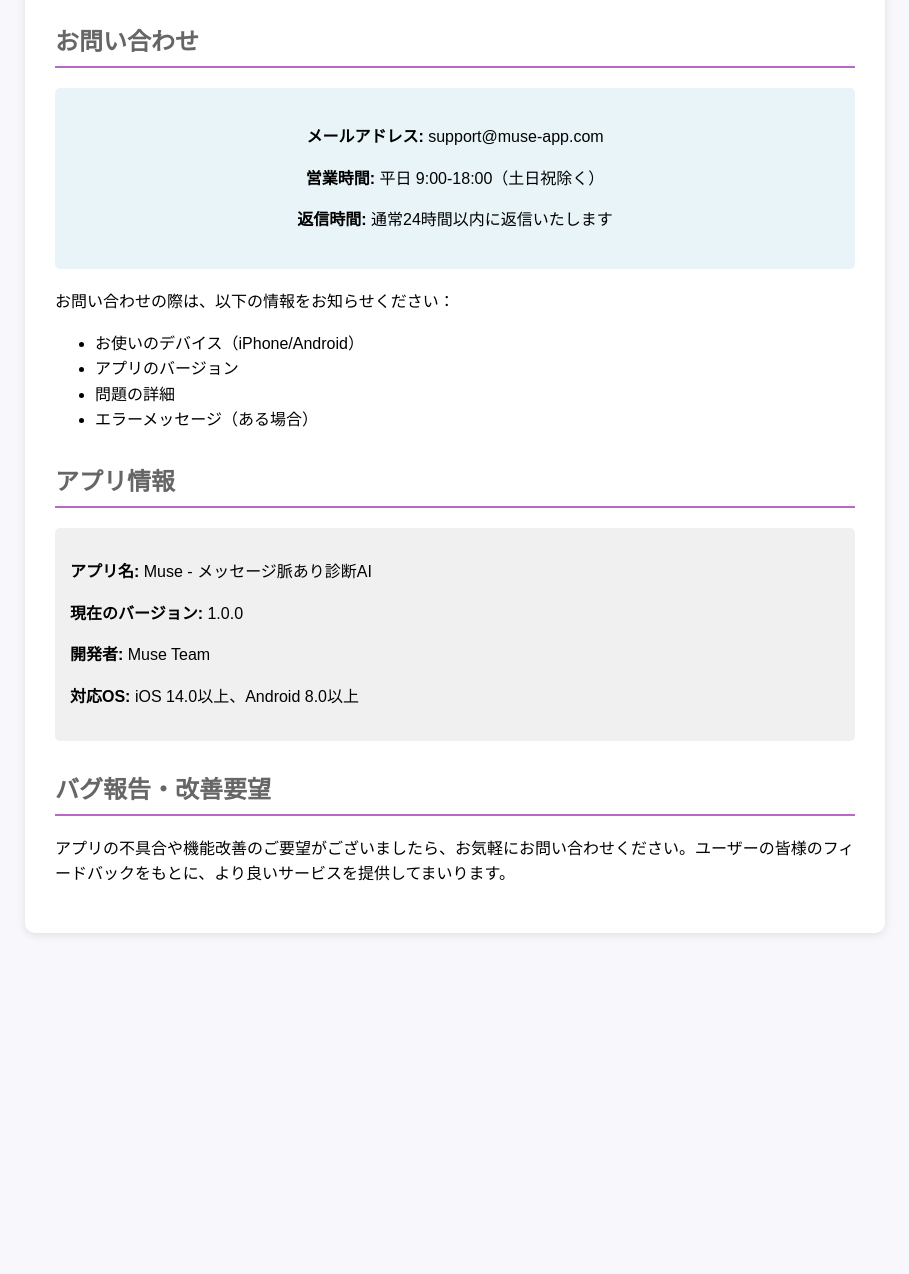
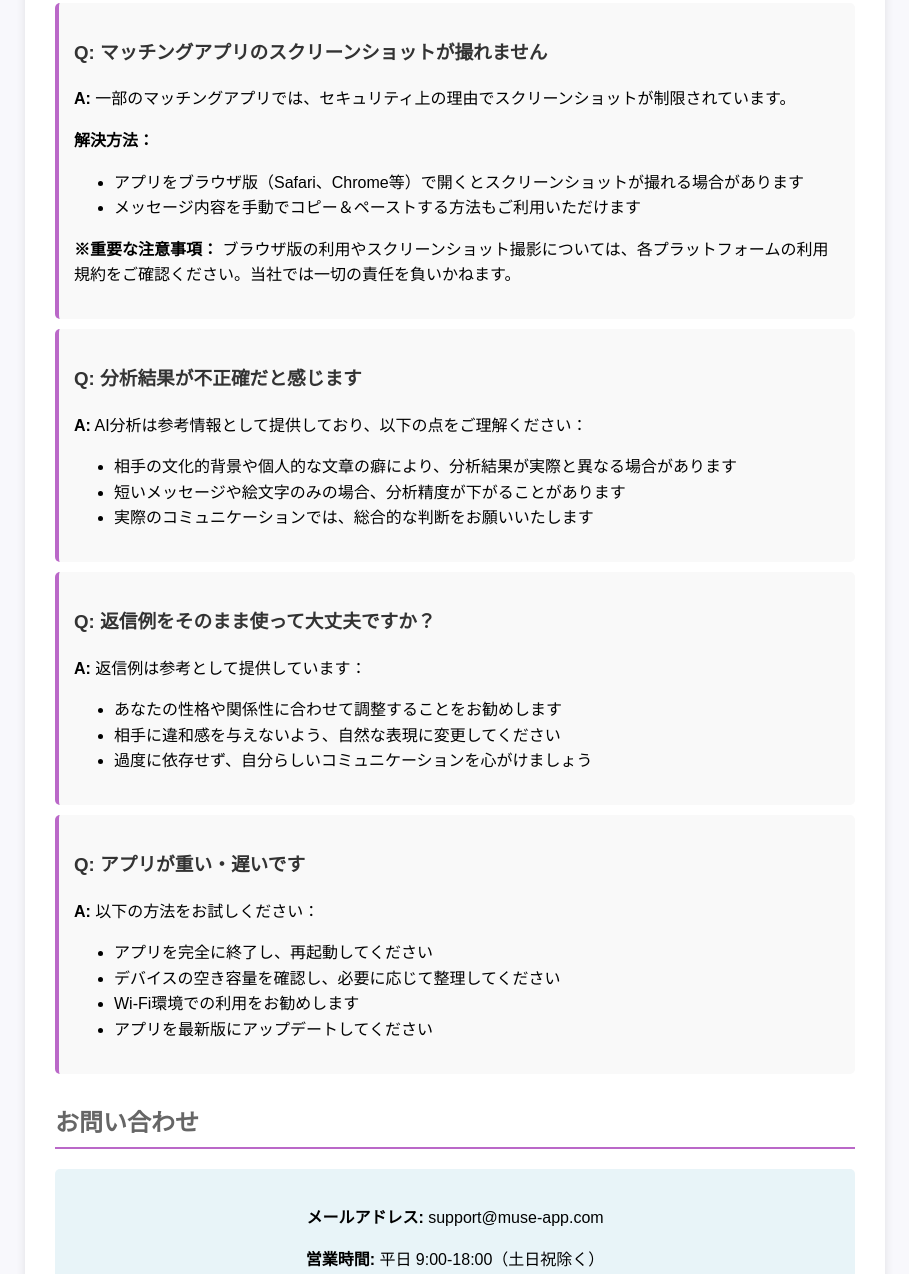
Before and after one commit to ryu-dev17/muse-policy, a plain HTML site: page support.html in a window 1280 px wide. Shown: the part 1575-2849 px from the top of the page, without its empty margins (185-1094 px from the left). Before the commit the page ends 2548 px from the top, so only its background shows below. Drawn offline with Linux system fonts and the light colour scheme.

Commit message:
サポートページとプライバシーポリシー拡充: スクリーンショット問題FAQ追加、OpenAIデータ共有詳細化

```diff
--- a/support.html
+++ b/support.html
@@ -120,6 +120,48 @@
             <p><strong>A:</strong> LINE、Instagram、各種マッチングアプリ（Pairs、Omiai、Tinderなど）のメッセージに対応しています。テキストまたはスクリーンショットでの分析が可能です。</p>
         </div>
 
+        <div class="faq-item">
+            <h3>Q: マッチングアプリのスクリーンショットが撮れません</h3>
+            <p><strong>A:</strong> 一部のマッチングアプリでは、セキュリティ上の理由でスクリーンショットが制限されています。</p>
+            <p><strong>解決方法：</strong></p>
+            <ul>
+                <li>アプリをブラウザ版（Safari、Chrome等）で開くとスクリーンショットが撮れる場合があります</li>
+                <li>メッセージ内容を手動でコピー＆ペーストする方法もご利用いただけます</li>
+            </ul>
+            <p><strong>※重要な注意事項：</strong> ブラウザ版の利用やスクリーンショット撮影については、各プラットフォームの利用規約をご確認ください。当社では一切の責任を負いかねます。</p>
+        </div>
+
+        <div class="faq-item">
+            <h3>Q: 分析結果が不正確だと感じます</h3>
+            <p><strong>A:</strong> AI分析は参考情報として提供しており、以下の点をご理解ください：</p>
+            <ul>
+                <li>相手の文化的背景や個人的な文章の癖により、分析結果が実際と異なる場合があります</li>
+                <li>短いメッセージや絵文字のみの場合、分析精度が下がることがあります</li>
+                <li>実際のコミュニケーションでは、総合的な判断をお願いいたします</li>
+            </ul>
+        </div>
+
+        <div class="faq-item">
+            <h3>Q: 返信例をそのまま使って大丈夫ですか？</h3>
+            <p><strong>A:</strong> 返信例は参考として提供しています：</p>
+            <ul>
+                <li>あなたの性格や関係性に合わせて調整することをお勧めします</li>
+                <li>相手に違和感を与えないよう、自然な表現に変更してください</li>
+                <li>過度に依存せず、自分らしいコミュニケーションを心がけましょう</li>
+            </ul>
+        </div>
+
+        <div class="faq-item">
+            <h3>Q: アプリが重い・遅いです</h3>
+            <p><strong>A:</strong> 以下の方法をお試しください：</p>
+            <ul>
+                <li>アプリを完全に終了し、再起動してください</li>
+                <li>デバイスの空き容量を確認し、必要に応じて整理してください</li>
+                <li>Wi-Fi環境での利用をお勧めします</li>
+                <li>アプリを最新版にアップデートしてください</li>
+            </ul>
+        </div>
+
         <h2>お問い合わせ</h2>
         <div class="contact-info">
             <p><strong>メールアドレス:</strong> support@muse-app.com</p>
```
Also changed, not shown: privacy-policy.html (+9 -1 lines), 1 other file.
